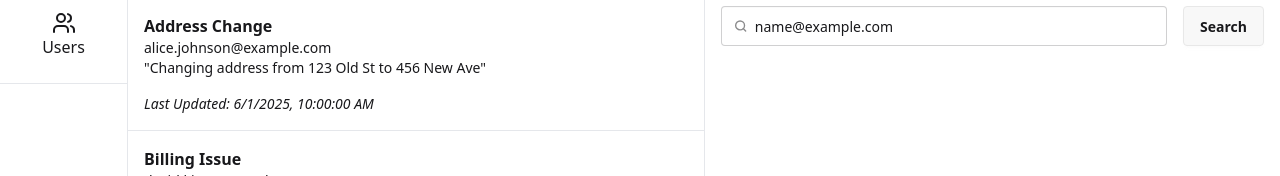
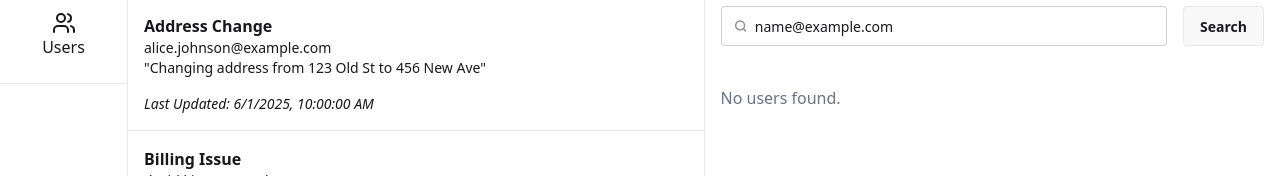
Before and after one commit to fullstack-dan/amp-csr-portal, a React (Vite) app: page / in a window 1280 px wide. Both pictures are taken after typing "name@example.com" into the empty fields and a click on the button "Search". Shown: the part 207-383 px from the top of the page. Built offline with nearby package versions, Linux system fonts and the light colour scheme.

Commit message:
added loading states to dashboard home

```diff
--- a/src/pages/DashboardHome.jsx
+++ b/src/pages/DashboardHome.jsx
@@ -6,12 +6,12 @@ export default function DashboardHome() {
     const [pendingRequests, setPendingRequests] = useState([]);
     const [users, setUsers] = useState([]);
     const [error, setError] = useState(null);
-    const [loading, setLoading] = useState(true);
+    const [reqsLoading, setReqsLoading] = useState(true);
     const [usersLoading, setUsersLoading] = useState(true);
     const [searchQuery, setSearchQuery] = useState("");
 
     useEffect(() => {
-        setLoading(true);
+        setReqsLoading(true);
         setUsersLoading(true);
         fetchData();
     }, []);
@@ -39,14 +39,16 @@ export default function DashboardHome() {
         } catch (error) {
             console.error("Failed to fetch initial data:", error);
         } finally {
-            setLoading(false);
+            setReqsLoading(false);
             setUsersLoading(false);
         }
     };
 
     const handleSearch = async () => {
+        setUsersLoading(true);
         if (!searchQuery.trim()) {
             setUsers(await API.getAllCustomers());
+            setUsersLoading(false);
             return;
         }
 
@@ -57,6 +59,7 @@ export default function DashboardHome() {
             const foundUsers = await API.getCustomersByName(searchQuery);
             setUsers(foundUsers);
         }
+        setUsersLoading(false);
     };
 
     return (
@@ -71,7 +74,12 @@ export default function DashboardHome() {
                 <div className="flex flex-col flex-1 border-r border-gray-200">
                     <h3 className="font-bold text-xl m-4">Pending Requests</h3>
                     <ul className="mt-2">
-                        {pendingRequests.map((request) => (
+                        {reqsLoading ? (
+                            <li className="p-4 text-gray-500">
+                                Loading requests...
+                            </li>
+                        ) : (
+                            pendingRequests.map((request) => (
                                 <li
                                     key={request.id}
                                     className="border-b border-gray-200 p-4"
@@ -83,7 +91,9 @@ export default function DashboardHome() {
                                         {request.customerEmail}
                                     </p>
 
-                                <p className="text-sm ">"{request.details}"</p>
+                                    <p className="text-sm ">
+                                        "{request.details}"
+                                    </p>
                                     <p className="text-sm mt-4 italic">
                                         Last Updated:{" "}
                                         {new Date(
@@ -91,7 +101,8 @@ export default function DashboardHome() {
                                         ).toLocaleString()}
                                     </p>
                                 </li>
-                        ))}
+                            ))
+                        )}
                     </ul>
                 </div>
 
@@ -129,7 +140,12 @@ export default function DashboardHome() {
                         </button>
                     </div>
                     <ul className="mt-2">
-                        {users.map((user) => (
+                        {usersLoading ? (
+                            <li className="p-4 text-gray-500">
+                                Loading users...
+                            </li>
+                        ) : users.length !== 0 ? (
+                            users.map((user) => (
                                 <li
                                     key={user.id}
                                     className="border-b border-gray-200 p-4"
@@ -139,7 +155,12 @@ export default function DashboardHome() {
                                     </h4>
                                     <p className="text-sm ">{user.email}</p>
                                 </li>
-                        ))}
+                            ))
+                        ) : (
+                            <li className="p-4 text-gray-500">
+                                No users found.
+                            </li>
+                        )}
                     </ul>
                 </div>
             </div>
```
Lines whose indentation alone changed are shown as unchanged.
